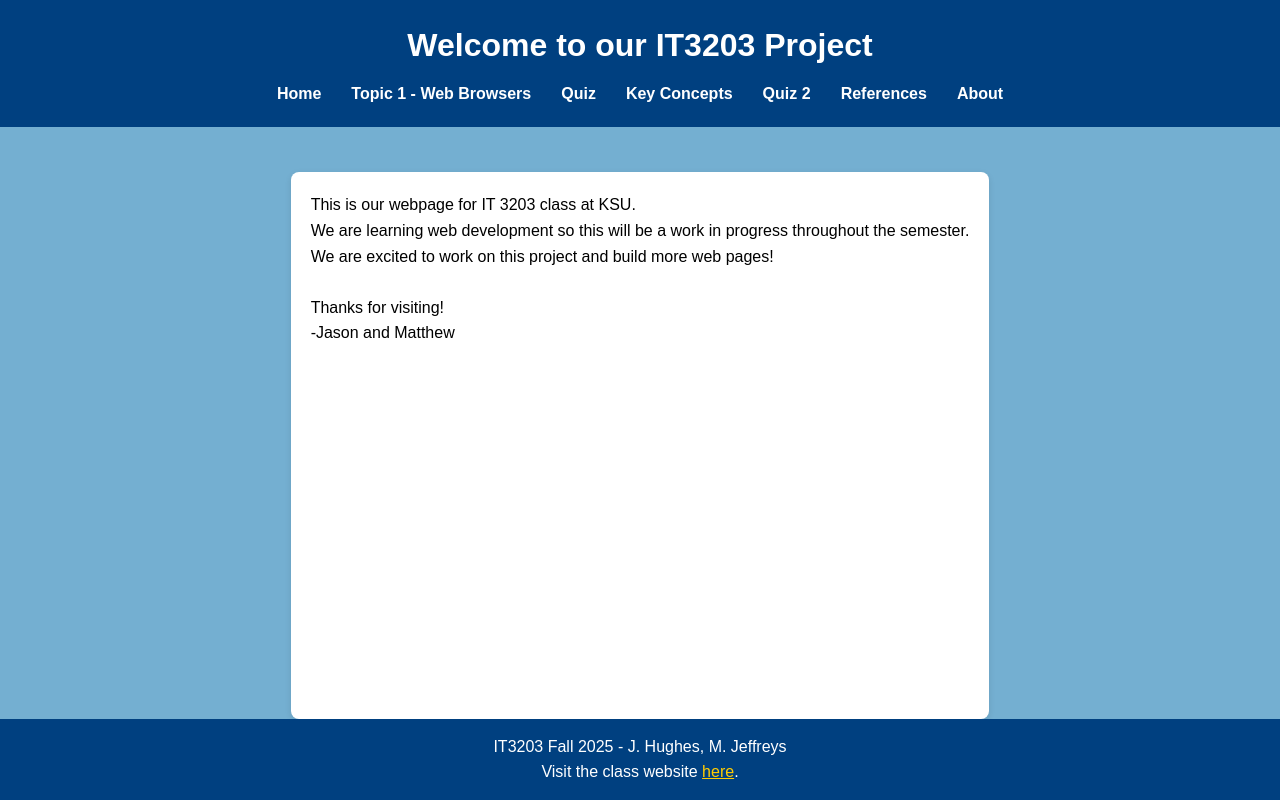
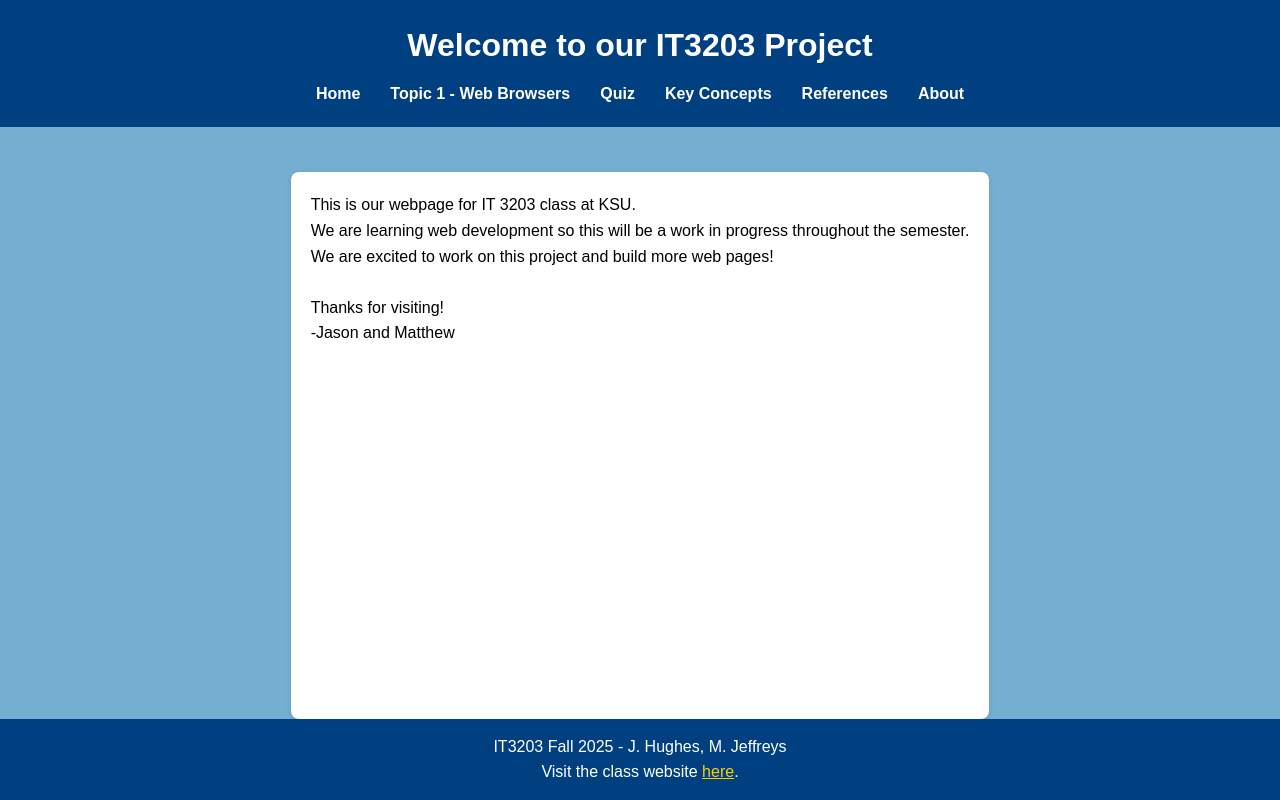
Before and after one commit to hughesj1300-blip/IT3203_Project.io, a plain HTML site: page index.html in a window 1280 px wide. Drawn offline with Linux system fonts and the light colour scheme.

Commit message:
remove quiz 2

```diff
--- a/index.html
+++ b/index.html
@@ -15,7 +15,6 @@
           <li><a href="topic 1.html">Topic 1 - Web Browsers</a></li>
           <li><a href="topic 2.html">Quiz</a></li>
           <li><a href="key concepts.html">Key Concepts</a></li>
-          <li><a href="Quiz.html">Quiz 2</a></li>
           <li><a href="references.html">References</a></li>
           <li><a href="about.html">About</a></li>
           </ul>
```
